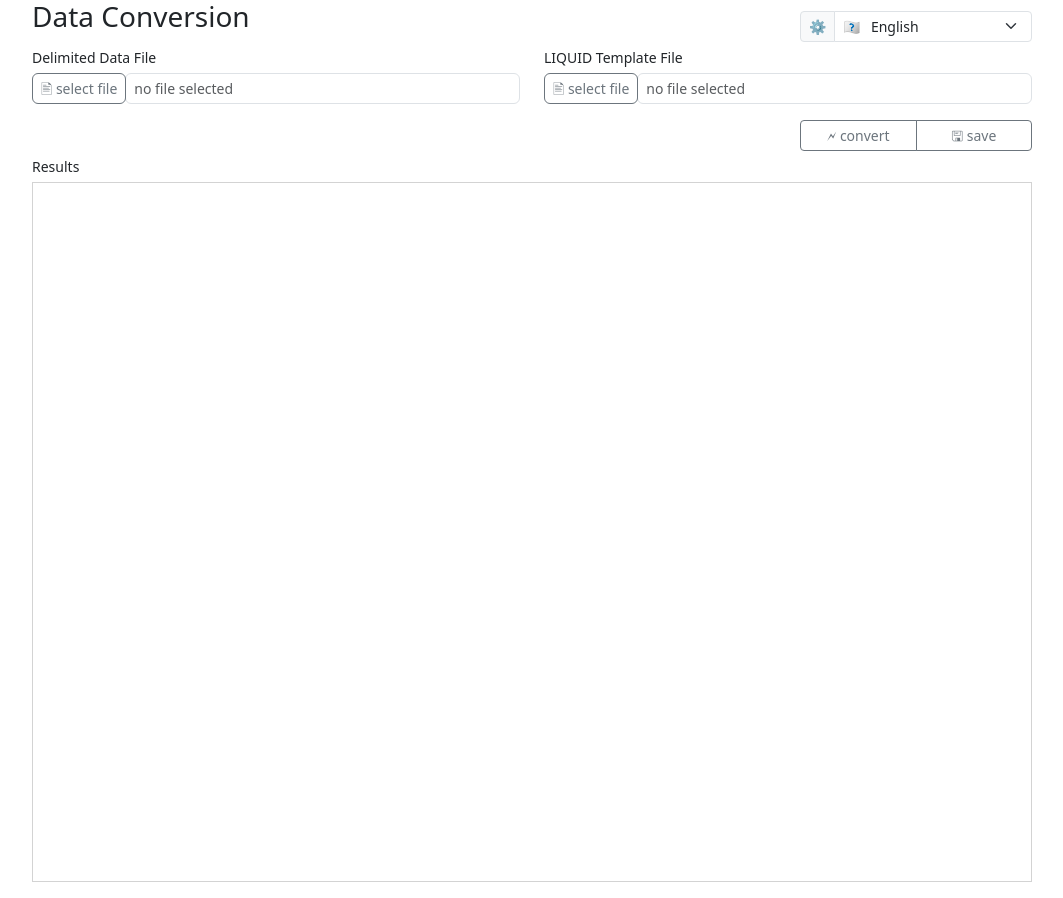
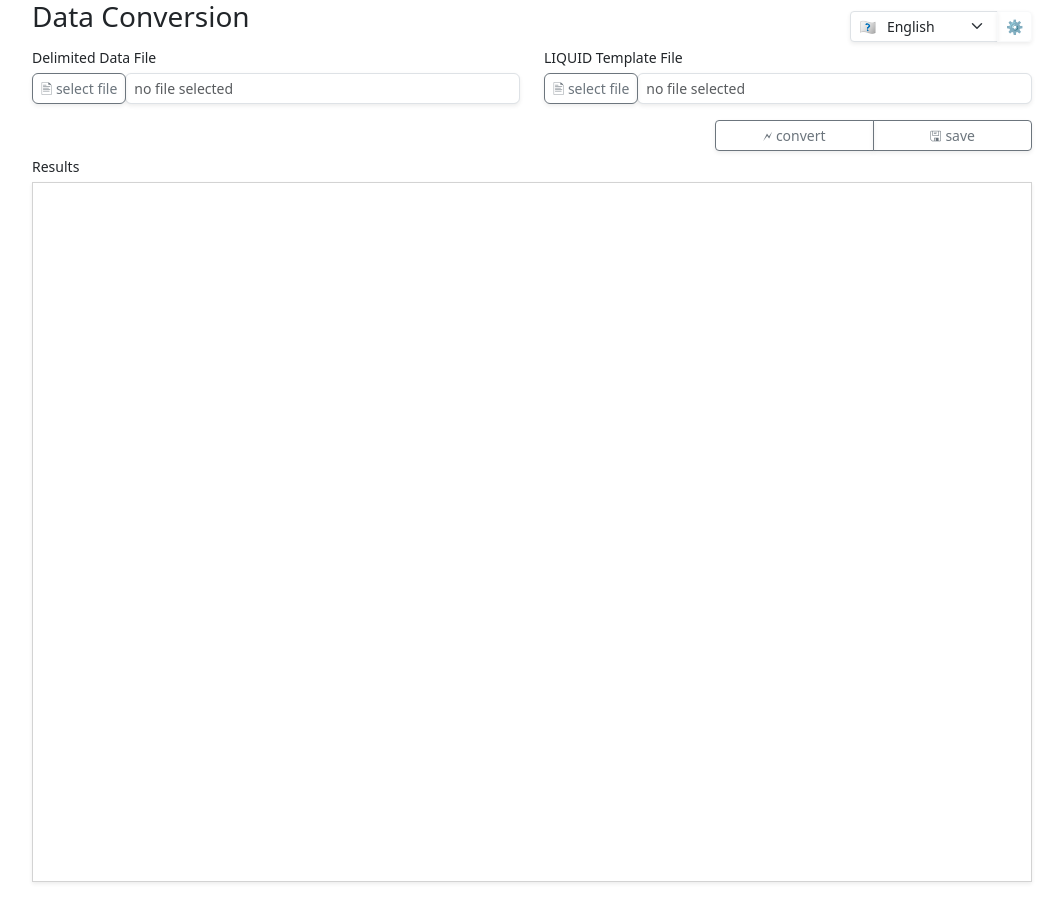
Before and after one commit to cbinding/steleto-web, a Vue app: page / in a window 1280 px wide. Shown: the whole page, without its empty margins (12-1075 px from the left). Built offline with nearby package versions, Linux system fonts and the light colour scheme.

Commit message:
'working' spinner now displays correctly

```diff
--- a/src/components/DataConversion.vue
+++ b/src/components/DataConversion.vue
@@ -1,5 +1,5 @@
 <script setup>
-import { ref, nextTick } from 'vue'
+import { ref } from 'vue'
 import { Liquid } from 'liquidjs'
 import Papa from 'papaparse'
 import moment from 'moment'
@@ -90,30 +90,25 @@ const loadDelimitedDataFromFile = (file, delimiter = '\t', hasHeader = true) =>
   })
 }
 
-const doDataConversion = async () => {
-  working.value = false
+const doDataConversion = () => {
+  results.value = '' // not refreshing?
   working.value = true // doesn't show spinner?
-  results.value = '' // control not refreshing before doing the conversion?
-  nextTick() // none of this forces spinner to show...
-  const control = document.getElementById('myspinnercontainer')
-  control.setAttribute('key', new Date().getTime())
-  // none of this forces spinner to show...
 
-  nextTick(() => {
+  setTimeout(() => {
     const engine = new Liquid()
 
-    engine.parseAndRender(template.value, { data: delimitedData.value }).then((text) => {
-      results.value = text
-      working.value = false
-    })
-  })
+    engine.parseAndRender(template.value, { data: delimitedData.value })
+      .then((text) => {
+        results.value = text
+        working.value = false
+      }).catch(() => working.value = false)
+  }, 0)
 }
 
 const saveResultsToFile = (fileName = null) => {
   //const fileName = `results-12345.txt`
   //console.log(fileName)
-  if (results.value.trim().length == 0)
-    return
+  if (results.value.trim().length == 0) return
 
   if (!fileName) fileName = `steleto-${moment().format('YYYYMMDDHHmmss')}.txt`
 
@@ -155,29 +150,30 @@ TODO:
         <!--<h3 class="text-capitalize" :lang="locale">STELETO&nbsp;{{ $t('dataConversion') }}</h3>-->
         <h3 class="text-capitalize" :lang="locale">{{ $t('dataConversion') }}</h3>
       </div>
-      <div class="col-3">
-        <LocaleSelect options="cy,cs,de,en,es,fr,it"/>
+      <div class="col-4">
+        <LocaleSelect options="cy,cs,de,en,es,fr,it" />
       </div>
     </div>
 
     <!--CSV file input wrapped to allow for translated text "select file" and "no file selected"-->
     <div class="row mb-3">
       <div class="col">
-        <label
-          for="csv_input"
-          class="col-form-label-sm  text-capitalize"
-          :lang="locale">{{ $t('delimitedDataFile') }}</label>
+        <label for="csv_input" class="col-form-label-sm text-capitalize" :lang="locale">{{
+          $t('delimitedDataFile')
+        }}</label>
         <div class="input-group">
           <button
-            class="btn btn-sm btn-outline-secondary rounded"
+            class="btn btn-sm btn-outline-secondary rounded shadow-sm"
             :lang="locale"
             @click.stop.prevent="selectDelimitedFile"
-            >&#128441;&nbsp;{{ $t('selectFile') }}</button>
+          >
+            &#128441;&nbsp;{{ $t('selectFile') }}
+          </button>
           <input
             id="selectedCsvFileName"
             :placeholder="$t('noFileSelected')"
             readonly
-            class="form-control form-control-sm rounded"
+            class="form-control form-control-sm rounded shadow-sm"
             :lang="locale"
           />
           <input
@@ -193,25 +189,25 @@ TODO:
         </div>
       </div>
 
-
       <!--template file input wrapped to allow for translated text "select file" and "no file selected"-->
       <div class="col">
-        <label
-          for="template_input"
-          class="col-form-label-sm text-capitalize"
-          :lang="locale">LIQUID {{ $t('templateFile') }}</label>
+        <label for="template_input" class="col-form-label-sm text-capitalize" :lang="locale"
+          >LIQUID {{ $t('templateFile') }}</label
+        >
         <div class="input-group">
           <button
-            class="btn btn-sm btn-outline-secondary rounded"
+            class="btn btn-sm btn-outline-secondary rounded shadow-sm"
             :lang="locale"
             @click.stop.prevent="selectTemplateFile"
-            >&#128441;&nbsp;{{ $t('selectFile') }}</button>
+          >
+            &#128441;&nbsp;{{ $t('selectFile') }}
+          </button>
           <input
             id="selectedTemplateFileName"
             :placeholder="$t('noFileSelected')"
             readonly
             :lang="locale"
-            class="form-control form-control-sm rounded"
+            class="form-control form-control-sm rounded shadow-sm"
           />
           <input
             type="file"
@@ -242,22 +238,13 @@ TODO:
     </div>-->
 
     <div class="row">
-
-      <div
-        class="col text-end"
-        id="myspinnercontainer">
-        <strong
-          role="status"
-          v-show="working"
-          :lang="locale">{{ $t('working') }}...</strong>
-        <span
-          id="myspinner"
-          class="spinner-border spinner-border-sm mx-2"
-          v-show="working"></span>
+      <div class="col text-end" id="myspinnercontainer">
+        <strong role="status" v-show="working" :lang="locale">{{ $t('working') }}...</strong>
+        <span id="myspinner" class="spinner-border spinner-border-sm mx-2" v-show="working"></span>
       </div>
-      <div class="col-3 btn-group text-end">
+      <div class="col-4 btn-group text-end">
         <button
-          class="btn btn-sm btn-outline-secondary form-control"
+          class="btn btn-sm btn-outline-secondary form-control shadow-sm"
           :lang="locale"
           :alt="$t('convertData')"
           :title="$t('convertData')"
@@ -267,7 +254,7 @@ TODO:
         </button>
 
         <button
-          class="btn btn-sm btn-outline-secondary form-control"
+          class="btn btn-sm btn-outline-secondary form-control shadow-sm"
           :lang="locale"
           :alt="$t('saveResult', 2)"
           :title="$t('saveResult', 2)"
@@ -280,29 +267,27 @@ TODO:
 
     <div class="row">
       <div class="col">
-        <label
-          for="conversionResults"
+        <div
           class="text-capitalize col-form-label-sm"
-          :lang="locale">{{ $t('result', 2) }}</label>
+          :lang="locale"
+          >{{$t('result', 2)}}</div>
         <pre
-          id="conversionResults"
-          name="conversionResults"
-          class="p-1"
-          :lang="locale"><code>{{ results }}</code></pre>
+          id="conversion_results"
+          name="conversion_results"
+          class="p-1 shadow-sm"
+          :lang="locale"
+        >{{ results }}</pre>
       </div>
-
     </div>
-
   </div>
 </template>
 
 <style scoped>
-#conversionResults {
+#conversion_results {
   font-size: small;
   border: 1px solid lightgray;
   overflow: scroll;
   min-width: 1000px;
   height: 700px;
 }
-
 </style>
--- a/src/components/LocaleSelect.vue
+++ b/src/components/LocaleSelect.vue
@@ -1,6 +1,6 @@
 <!--TODO: locale selection for locale-->
 <script setup>
-import { watch, computed } from "vue"
+import { watch, computed, ref } from "vue"
 import { useI18n } from "vue-i18n"
 const { locale } = useI18n()
 import languages from "@/i18n_languages.json"
@@ -17,6 +17,8 @@ const props = defineProps({
     default: "cy, en",
   }
 })
+
+const visible = ref(true)
 
 // sorted subset of i18n_languages based on options (csv) property
 const languageSubset = computed(() => {
@@ -49,18 +51,17 @@ const getFlagEmoji = (countryCode) => {
 </script>
 
 <template>
+   <div class="float-end">
+    <span class="input-group input-group-sm">
 
-    <span class="input-group input-group-sm" >
-        <span
-            class="input-group-text"
-            for="localeSelector"
-            :alt="$t('settings')"
-            :title="$t('settings')">&#x2699;</span>
         <select
             v-model="locale"
             id="localeSelector"
-            class='form-select form-select-sm'
+            class='form-select form-select-sm shadow-sm'
             @change="changed"
+            @blur="visible=false"
+            @mouseleave="visible=false"
+            v-show="visible"
             :disabled="props.disabled"
             :lang="locale">
             <option
@@ -76,7 +77,13 @@ const getFlagEmoji = (countryCode) => {
                 <span>{{ item.label || item.labelEN || item.id }}</span>
             </option>
         </select>
-    </span>
+        <button
+            class="btn btn-outline-light shadow-sm"
+            for="localeSelector"
+            :alt="$t('settings')"
+            @click="visible = !visible"
+            :title="$t('settings')">&#x2699;</button>
+    </span></div>
 </template>
 
 <style scoped>
```
